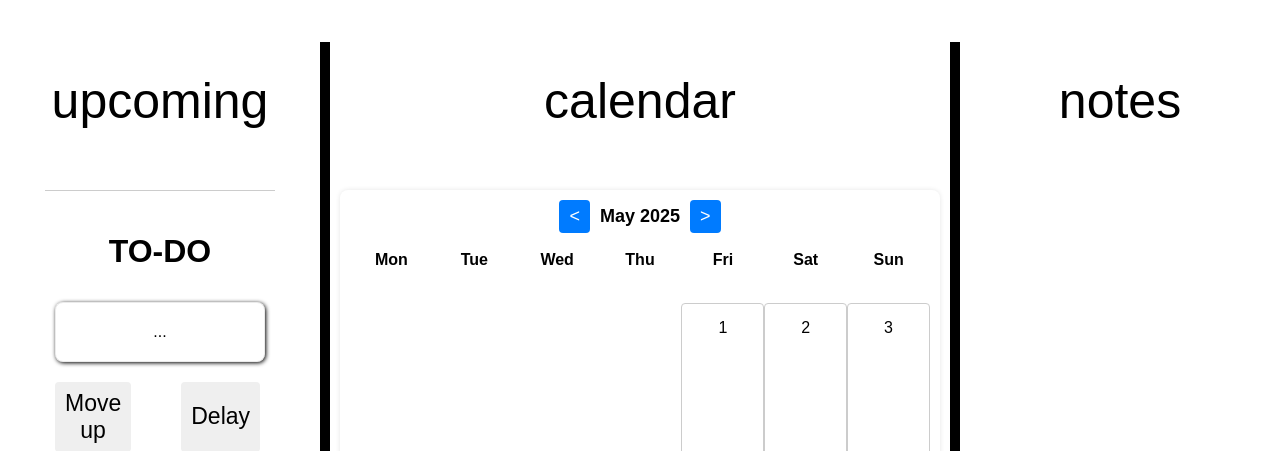
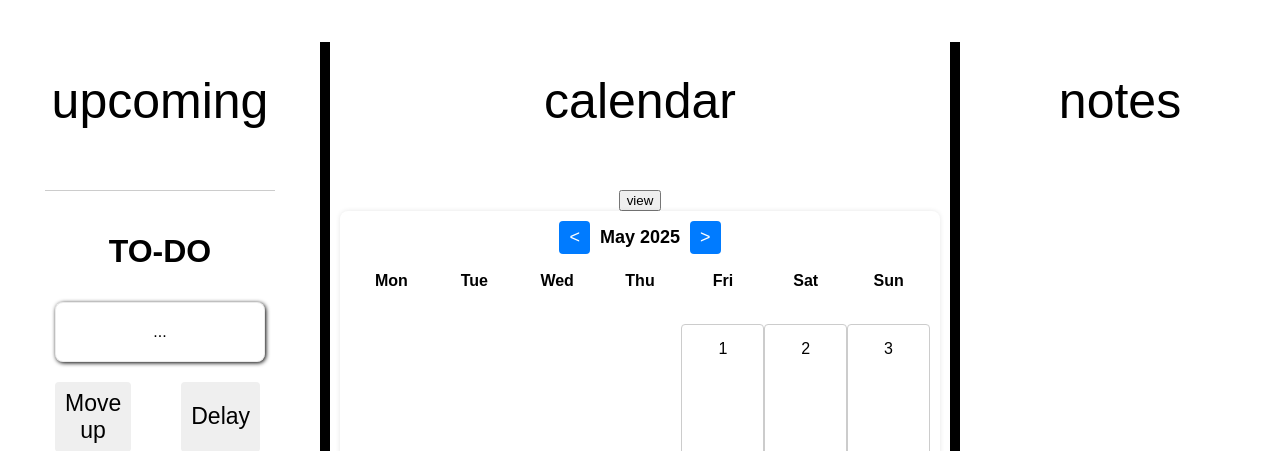
Before and after one commit to IbzyX/TaskManagerApp, a Flask app: page / in a window 1280 px wide. Shown: the part 171-622 px from the top of the page. Run offline with Flask 3, Linux system fonts and the light colour scheme.

Commit message:
understand the requirements for the calendar dropdown view button

```diff
--- a/app/templates/home.html
+++ b/app/templates/home.html
@@ -47,6 +47,13 @@
    <div class="center">
       <a href="{{ url_for('main.calendar_page') }}" class="heading-button">calendar</a>
 
+      <button id="menu-toggle" class="calendar-view">view</button>
+      <div id="menu-dropdown" class="menu hidden">
+         <button id="view-year">year</button>
+         <button id="view-month">month</button>
+         <button id="view-week">week</button>
+
+      </div>
 
       {% include "calendar.html" %}
    </div>
```
Also changed, not shown: app/static/js/home.js (added).
